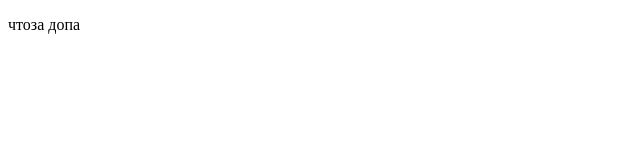
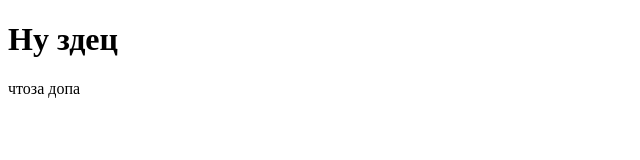
Before and after one commit to xhtmlll/webpack, a website: page index.htm in a window 1280 px wide. Shown: the whole page, without its empty margins (0-640 px from the left). Drawn offline with Linux system fonts and the light colour scheme.

Commit message:
добавил h1

```diff
--- a/index.htm
+++ b/index.htm
@@ -9,7 +9,9 @@
 </head>
 
 <body>
+    <h1>Ну здец</h1>
     <p>чтоза допа</p>
+
 </body>
 
 </html>
```
